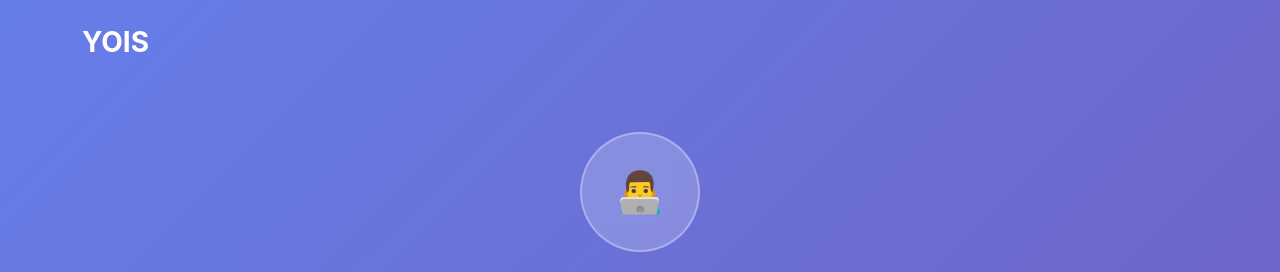
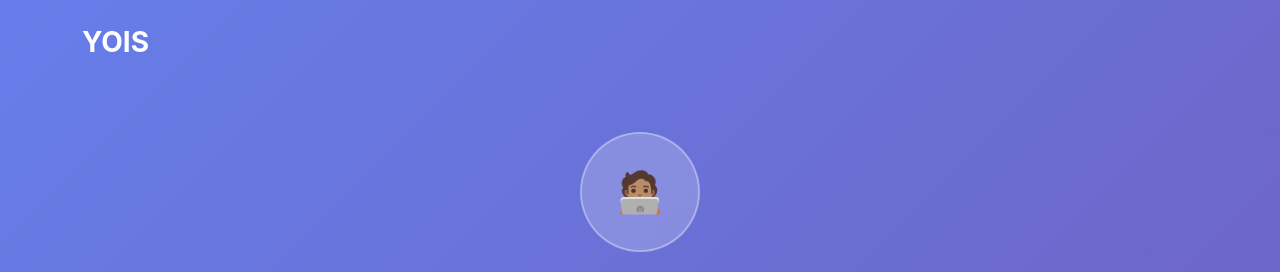
Before and after one commit to yoisar/yoisar, a React (Create React App) app in the folder frontend/: page / in a window 1280 px wide. Shown: the top 272 px of the page. Built offline with nearby package versions, Linux system fonts and the light colour scheme.

Commit message:
update: cambiar emoji a persona con piel marrón
- Actualizar emoji del desarrollador de 👨‍💻 a 🧑🏽‍💻
- Usar emoji más inclusivo con tono de piel marrón medio
- Mejor representación personal en la página principal
- Emoji neutro de género con computadora

```diff
--- a/frontend/src/App.js
+++ b/frontend/src/App.js
@@ -29,7 +29,7 @@ export default function PresentacionYassel() {
                                          backdropFilter: 'blur(10px)',
                                          border: '2px solid rgba(255,255,255,0.3)'
                                      }}>
-                                    <span className="fs-1 text-white">👨‍💻</span>
+                                    <span className="fs-1 text-white">🧑🏽‍💻</span>
                                 </div>
                                 <h1 className="display-4 fw-bold text-white mb-3">
                                     Hola, soy YOIS
```
